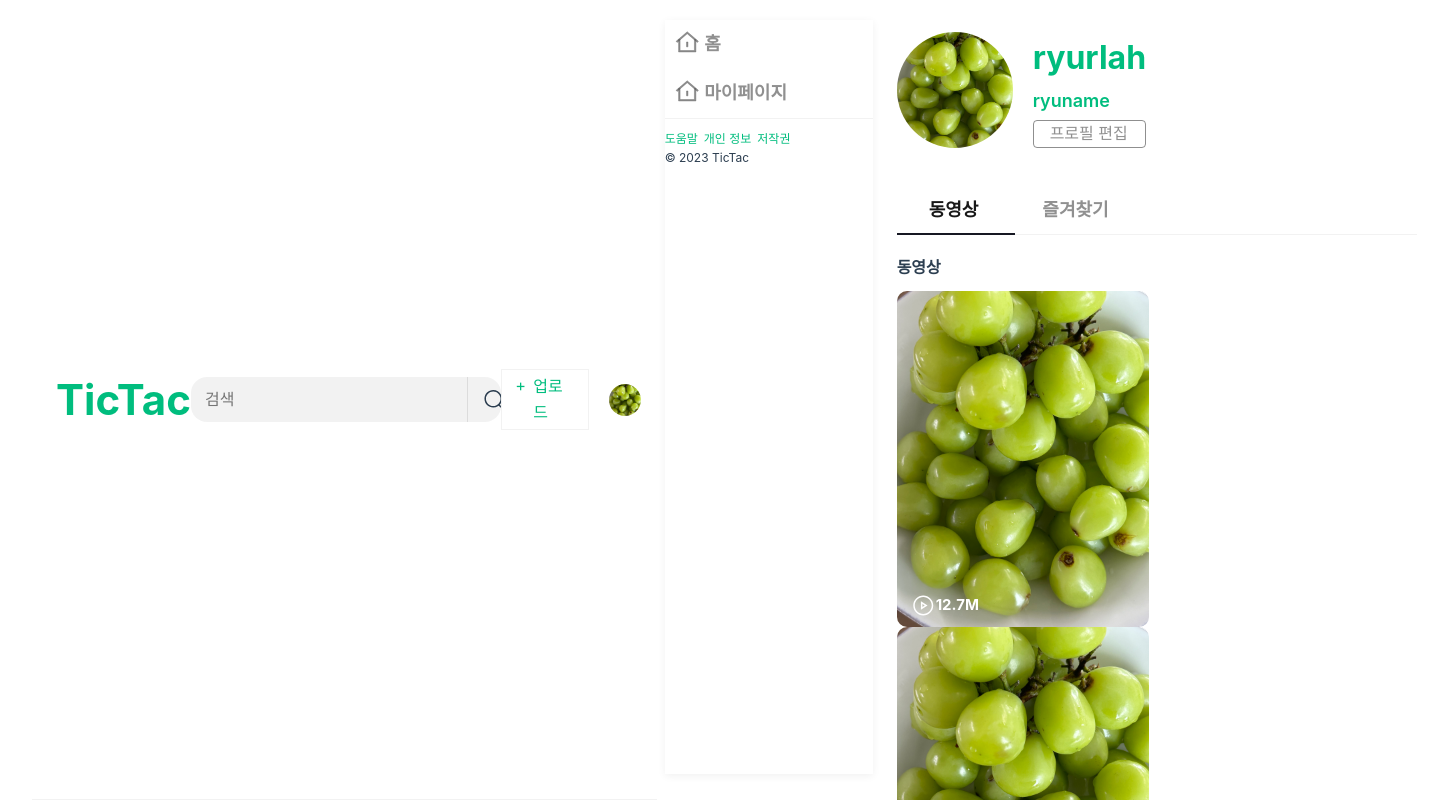
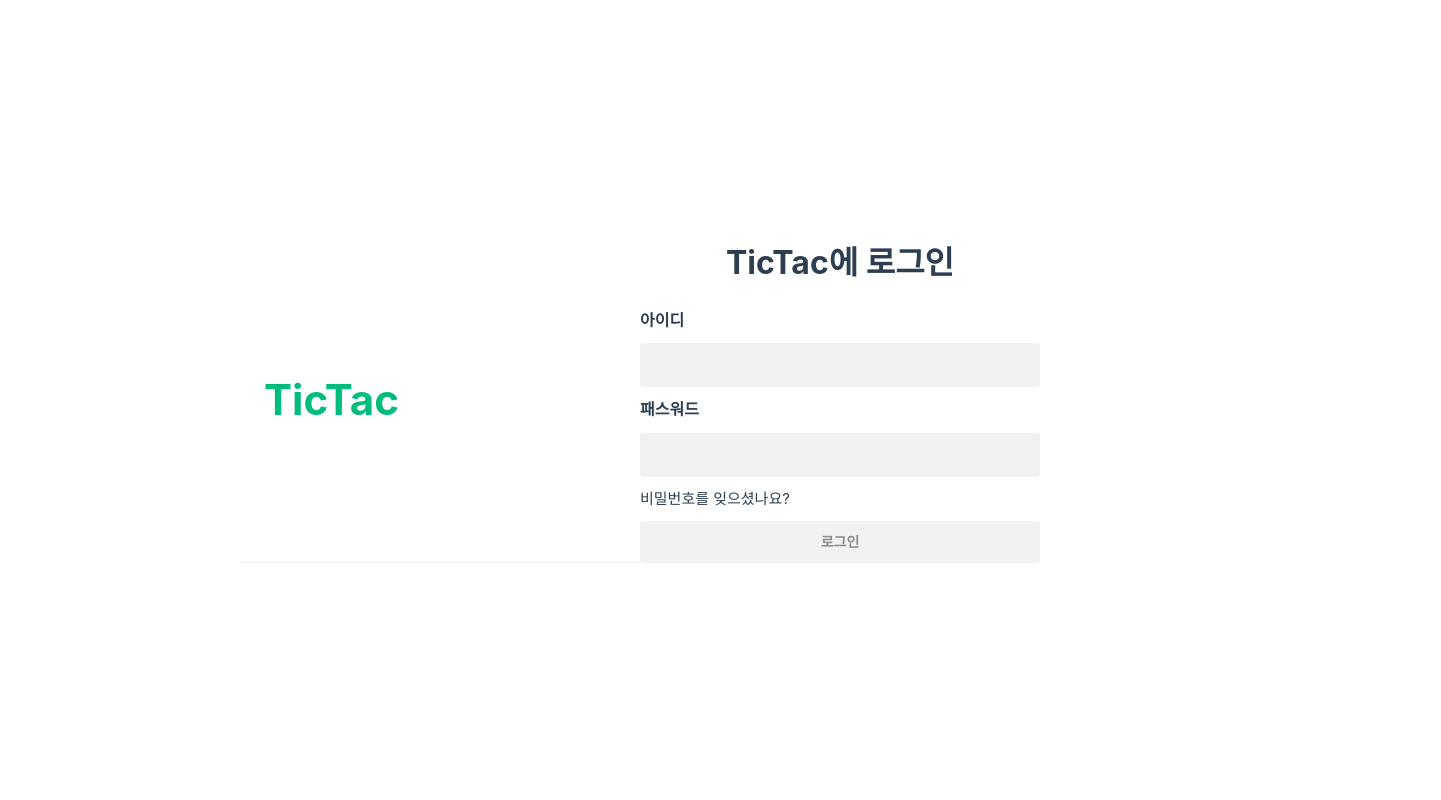
Before and after one commit to es-kimo/tictac, a Vue app in the folder tictac-frontend/: page /login in a window 1280 px wide. Shown: the top 800 px of the page, 1441 px wide, since content can reach past the window. Built offline with nearby package versions, Linux system fonts and the light colour scheme.

Commit message:
feat: 로그인 페이지 개발

```diff
--- a/tictac-frontend/src/components/common/TheHeader.vue
+++ b/tictac-frontend/src/components/common/TheHeader.vue
@@ -9,6 +9,7 @@
         </IconBase>
         업로드
       </RouterLink>
+      <RouterLink to="/login" class="btn-login"> 로그인 </RouterLink>
       <RouterLink to="/@ryurlah">
         <img class="img-profile" src="@/assets/sample/excitedinseun.png" alt="" />
       </RouterLink>
@@ -43,6 +44,7 @@
   display: flex;
   gap: 20px;
   align-items: center;
+  font-weight: bold;
 }
 
 .btn-upload {
@@ -54,8 +56,21 @@
   border: 1px solid var(--vt-c-text-dark-2);
 }
 
+.btn-login {
+  padding: 4px 16px;
+  font-size: 16px;
+  border: 1px solid var(--vt-c-text-dark-2);
+  background-color: hsla(160, 100%, 37%, 1);
+  color: var(--vt-c-white-soft);
+  border-radius: 4px;
+}
+
+.btn-login:hover {
+  background-color: rgb(0, 165, 110);
+}
+
 .btn-upload:hover {
-  background-color: var(--vt-c-divider-dark-2);
+  background-color: var(--vt-c-text-dark-2);
 }
 
 .img-profile {
--- /dev/null
+++ b/tictac-frontend/src/components/user/LoginForm.vue
@@ -0,0 +1,81 @@
+<template>
+  <article class="wrapper">
+    <h2 class="tit-login">TicTac에 로그인</h2>
+    <form action="" class="form-login">
+      <label for="id">아이디</label>
+      <input type="text" id="id" v-model="id" />
+      <label for="password">패스워드</label>
+      <input type="password" id="password" v-model="password" />
+      <button type="button">비밀번호를 잊으셨나요?</button>
+      <button type="submit" class="btn-login" :disabled="!isFormFilled">로그인</button>
+    </form>
+  </article>
+</template>
+
+<script setup lang="ts">
+import { computed, ref, type Ref } from 'vue';
+const id: Ref<string> = ref('');
+const password: Ref<string> = ref('');
+
+const isFormFilled = computed(() => id.value.length > 0 && password.value.length > 0);
+</script>
+
+<style scoped>
+.wrapper {
+  display: flex;
+  flex-direction: column;
+  align-items: center;
+  gap: 20px;
+  width: 400px;
+  margin: 0 auto;
+}
+.tit-login {
+  font-size: 32px;
+  font-weight: bold;
+}
+
+.form-login {
+  display: flex;
+  flex-direction: column;
+  gap: 10px;
+
+  width: 100%;
+}
+
+label {
+  font-size: 16px;
+  font-weight: bold;
+}
+
+input {
+  font-size: 16px;
+  height: 44px;
+  padding: 0 10px;
+
+  background: rgba(22, 24, 35, 0.06);
+  transition: all 0.3s ease 0s;
+  border-radius: 4px;
+  display: flex;
+  /* border: 1px solid rgb(255, 76, 58); */
+}
+
+.btn-login {
+  border-radius: 4px;
+  width: 100%;
+  font-size: 14px;
+  font-weight: bold;
+  display: flex;
+  justify-content: center;
+  align-items: center;
+  padding: 10px 0;
+
+  background-color: hsla(160, 100%, 37%, 1);
+  color: var(--vt-c-white-soft);
+}
+
+.btn-login:disabled {
+  background-color: var(--vt-c-text-dark-2);
+  color: var(--vt-c-divider-dark-1);
+  cursor: auto;
+}
+</style>
--- a/tictac-frontend/src/router/index.ts
+++ b/tictac-frontend/src/router/index.ts
@@ -4,6 +4,7 @@
 import UserView from '@/views/UserView.vue';
 import VideoView from '@/views/VideoView.vue';
 import VideoUploadView from '@/views/VideoUploadView.vue';
+import LoginView from '@/views/LoginView.vue';
 
 const router = createRouter({
   history: createWebHistory(import.meta.env.BASE_URL),
@@ -15,7 +16,8 @@
       children: [
         // 유저 정보
         {
-          path: '/:username',
+          // @으로 시작하는 것만 매핑 -> 다른 것과 구분하기 위함 예를 들면 login
+          path: '/:username(@.+)',
           name: 'user',
           component: UserView
         },
@@ -30,6 +32,11 @@
           component: VideoView
         }
       ]
+    },
+    {
+      path: '/login',
+      name: 'login',
+      component: LoginView
     }
   ]
 });
--- /dev/null
+++ b/tictac-frontend/src/views/LoginView.vue
@@ -0,0 +1,27 @@
+<template>
+  <header class="app-header">
+    <h1 class="tit-header"><RouterLink to="/">TicTac</RouterLink></h1>
+  </header>
+
+  <LoginForm></LoginForm>
+</template>
+
+<script setup lang="ts">
+import LoginForm from '@/components/user/LoginForm.vue';
+</script>
+
+<style scoped>
+.app-header {
+  display: flex;
+  justify-content: space-between;
+  align-items: center;
+  border-bottom: 1px solid var(--vt-c-text-dark-2);
+
+  padding: 0 16px 0 24px;
+}
+
+.tit-header {
+  font-size: 42px;
+  font-weight: bolder;
+}
+</style>
```
Also changed, not shown: tictac-frontend/src/components/common/LoginModal.vue (added, +7 -0 lines).
